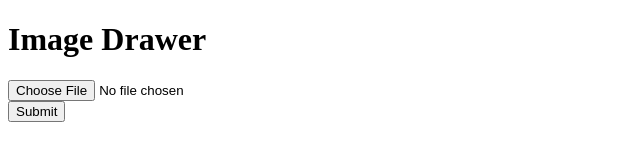
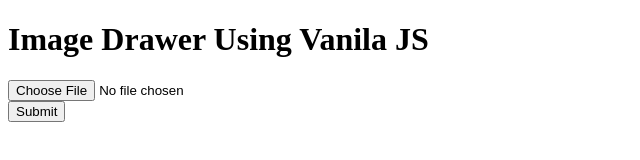
Before and after one commit to natyrix/vanila_image_drawer, a plain HTML site: page index.html in a window 1280 px wide. Shown: the whole page, without its empty margins (0-640 px from the left). Drawn offline with Linux system fonts and the light colour scheme.

Commit message:
New branch created

```diff
--- a/index.html
+++ b/index.html
@@ -8,7 +8,7 @@
     <title>Image Drawer</title>
 </head>
 <body>
-    <h1>Image Drawer</h1>
+    <h1>Image Drawer Using Vanila JS</h1>
     <div class="form">
         <form>
             <input type="file" name="img" id="img">
```
